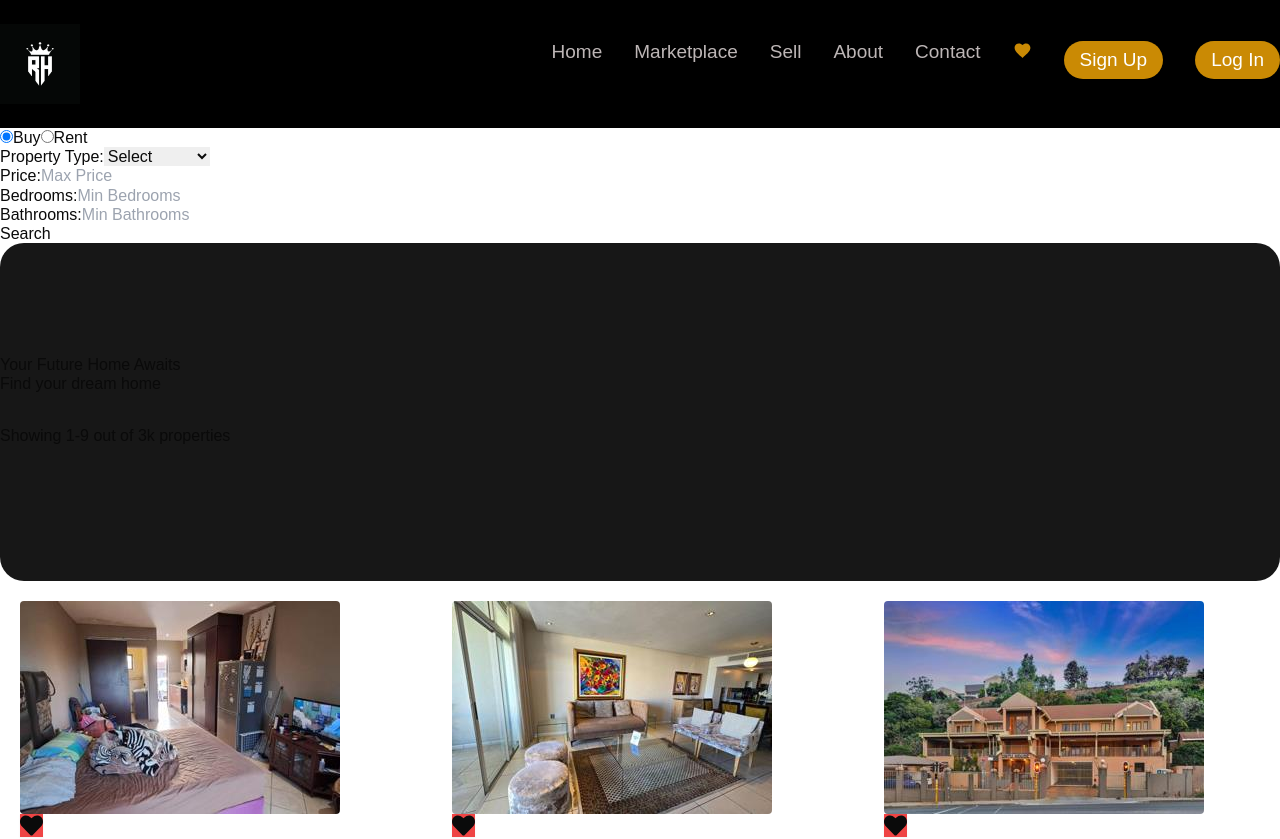
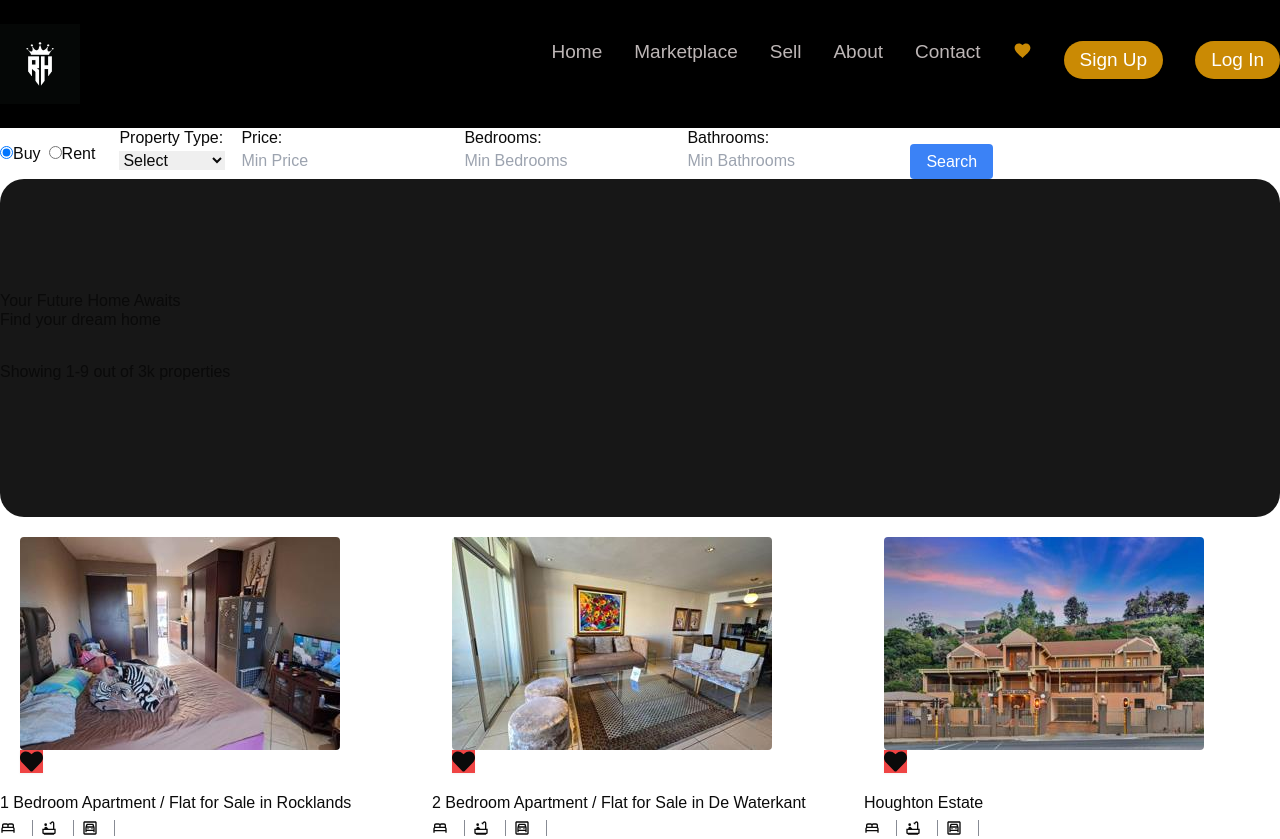
Before and after one commit to Code-Toad29/will-frontend, a React (Vite) app: page /marketplace in a window 1280 px wide. Shown: the top 839 px of the page. Built offline with nearby package versions, Linux system fonts and the light colour scheme.

Commit message:
Fixed search filters

```diff
--- a/src/components/Item.css
+++ b/src/components/Item.css
@@ -11,7 +11,7 @@
     background-color: white;
     border-radius: 12px;
     padding: 16px;
-    box-shadow: 0 2px 10px rgba(0, 0, 0, 0.1);
+    box-shadow: 0 2px 10px rgb(255, 254, 254);
     transition: transform 0.2s;
 }
 
--- a/src/components/SearchFilter.jsx
+++ b/src/components/SearchFilter.jsx
@@ -1,3 +1,190 @@
+// import React, { useState } from "react";
+
+// const SearchFilters = ({ onSearch }) => {
+//   const [type, setType] = useState("buy");
+//   const [propertyType, setPropertyType] = useState("");
+//   const [price, setPrice] = useState("");
+//   const [bedrooms, setBedrooms] = useState("");
+//   const [bathrooms, setBathrooms] = useState("");
+
+//   const handleSearch = (e) => {
+//     e.preventDefault();
+//     onSearch({ type, propertyType, price, bedrooms, bathrooms });
+//   };
+
+//   return (
+//     <form onSubmit={handleSearch}>
+//       <div>
+//         <label>
+//           <input
+//             type="radio"
+//             value="buy"
+//             checked={type === "buy"}
+//             onChange={() => setType("buy")}
+//           />
+//           Buy
+//         </label>
+//         <label>
+//           <input
+//             type="radio"
+//             value="rent"
+//             checked={type === "rent"}
+//             onChange={() => setType("rent")}
+//           />
+//           Rent
+//         </label>
+//       </div>
+
+//       <div>
+//         <label>Property Type:</label>
+//         <select
+//           value={propertyType}
+//           onChange={(e) => setPropertyType(e.target.value)}
+//         >
+//           <option value="">Select</option>
+//           <option value="apartment">Apartment</option>
+//           <option value="house">House</option>
+//           <option value="commercial">Commercial</option>
+//           <option value="land">Land</option>
+//         </select>
+//       </div>
+
+//       <div>
+//         <label>Price:</label>
+//         <input
+//           type="number"
+//           value={price}
+//           onChange={(e) => setPrice(e.target.value)}
+//           placeholder="Max Price"
+//         />
+//       </div>
+
+//       <div>
+//         <label>Bedrooms:</label>
+//         <input
+//           type="number"
+//           value={bedrooms}
+//           onChange={(e) => setBedrooms(e.target.value)}
+//           placeholder="Min Bedrooms"
+//         />
+//       </div>
+
+//       <div>
+//         <label>Bathrooms:</label>
+//         <input
+//           type="number"
+//           value={bathrooms}
+//           onChange={(e) => setBathrooms(e.target.value)}
+//           placeholder="Min Bathrooms"
+//         />
+//       </div>
+
+//       <button type="submit">Search</button>
+//     </form>
+//   );
+// };
+
+// export default SearchFilters;
+
+// 2
+
+// import React, { useState } from "react";
+
+// const SearchFilters = ({ onSearch }) => {
+//   const [type, setType] = useState("buy");
+//   const [propertyType, setPropertyType] = useState("");
+//   const [price, setPrice] = useState("");
+//   const [bedrooms, setBedrooms] = useState("");
+//   const [bathrooms, setBathrooms] = useState("");
+
+//   const handleSearch = (e) => {
+//     e.preventDefault();
+//     onSearch({ type, propertyType, price, bedrooms, bathrooms });
+//   };
+
+//   return (
+//     <form onSubmit={handleSearch} className="flex flex-col md:flex-row gap-4">
+//       <div className="flex items-center">
+//         <label className="mr-2">
+//           <input
+//             type="radio"
+//             value="buy"
+//             checked={type === "buy"}
+//             onChange={() => setType("buy")}
+//           />
+//           Buy
+//         </label>
+//         <label className="mr-2">
+//           <input
+//             type="radio"
+//             value="rent"
+//             checked={type === "rent"}
+//             onChange={() => setType("rent")}
+//           />
+//           Rent
+//         </label>
+//       </div>
+
+//       <div className="flex flex-col">
+//         <label>Property Type:</label>
+//         <select
+//           value={propertyType}
+//           onChange={(e) => setPropertyType(e.target.value)}
+//           className="mt-1"
+//         >
+//           <option value="">Select</option>
+//           <option value="apartment">Apartment</option>
+//           <option value="house">House</option>
+//           <option value="commercial">Commercial</option>
+//           <option value="land">Land</option>
+//         </select>
+//       </div>
+
+//       <div className="flex flex-col">
+//         <label>Price:</label>
+//         <input
+//           type="number"
+//           value={price}
+//           onChange={(e) => setPrice(e.target.value)}
+//           placeholder="Max Price"
+//           className="mt-1"
+//         />
+//       </div>
+
+//       <div className="flex flex-col">
+//         <label>Bedrooms:</label>
+//         <input
+//           type="number"
+//           value={bedrooms}
+//           onChange={(e) => setBedrooms(e.target.value)}
+//           placeholder="Min Bedrooms"
+//           className="mt-1"
+//         />
+//       </div>
+
+//       <div className="flex flex-col">
+//         <label>Bathrooms:</label>
+//         <input
+//           type="number"
+//           value={bathrooms}
+//           onChange={(e) => setBathrooms(e.target.value)}
+//           placeholder="Min Bathrooms"
+//           className="mt-1"
+//         />
+//       </div>
+
+//       <button
+//         type="submit"
+//         className="mt-4 px-4 py-2 bg-blue-500 text-white rounded"
+//       >
+//         Search
+//       </button>
+//     </form>
+//   );
+// };
+
+// export default SearchFilters;
+
 import React, { useState } from "react";
 
 const SearchFilters = ({ onSearch }) => {
@@ -12,10 +199,25 @@ const SearchFilters = ({ onSearch }) => {
     onSearch({ type, propertyType, price, bedrooms, bathrooms });
   };
 
+  const handlePriceChange = (e) => {
+    const value = Math.max(1, e.target.value); // Ensure price is at least 1
+    setPrice(value);
+  };
+
+  const handleBedroomsChange = (e) => {
+    const value = Math.max(0, e.target.value); // Ensure bedrooms are 0 or more
+    setBedrooms(value);
+  };
+
+  const handleBathroomsChange = (e) => {
+    const value = Math.max(0, e.target.value); // Ensure bathrooms are 0 or more
+    setBathrooms(value);
+  };
+
   return (
-    <form onSubmit={handleSearch}>
-      <div>
-        <label>
+    <form onSubmit={handleSearch} className="flex flex-col md:flex-row gap-4">
+      <div className="flex items-center">
+        <label className="mr-2">
           <input
             type="radio"
             value="buy"
@@ -24,7 +226,7 @@ const SearchFilters = ({ onSearch }) => {
           />
           Buy
         </label>
-        <label>
+        <label className="mr-2">
           <input
             type="radio"
             value="rent"
@@ -35,11 +237,12 @@ const SearchFilters = ({ onSearch }) => {
         </label>
       </div>
 
-      <div>
+      <div className="flex flex-col">
         <label>Property Type:</label>
         <select
           value={propertyType}
           onChange={(e) => setPropertyType(e.target.value)}
+          className="mt-1"
         >
           <option value="">Select</option>
           <option value="apartment">Apartment</option>
@@ -49,37 +252,48 @@ const SearchFilters = ({ onSearch }) => {
         </select>
       </div>
 
-      <div>
+      <div className="flex flex-col">
         <label>Price:</label>
         <input
           type="number"
           value={price}
-          onChange={(e) => setPrice(e.target.value)}
-          placeholder="Max Price"
+          onChange={handlePriceChange}
+          placeholder="Min Price"
+          className="mt-1"
+          min="1" // Prevents entering a value less than 1
         />
       </div>
 
-      <div>
+      <div className="flex flex-col">
         <label>Bedrooms:</label>
         <input
           type="number"
           value={bedrooms}
-          onChange={(e) => setBedrooms(e.target.value)}
+          onChange={handleBedroomsChange}
           placeholder="Min Bedrooms"
+          className="mt-1"
+          min="0" // Prevents entering a value less than 0
         />
       </div>
 
-      <div>
+      <div className="flex flex-col">
         <label>Bathrooms:</label>
         <input
           type="number"
           value={bathrooms}
-          onChange={(e) => setBathrooms(e.target.value)}
+          onChange={handleBathroomsChange}
           placeholder="Min Bathrooms"
+          className="mt-1"
+          min="0" // Prevents entering a value less than 0
         />
       </div>
 
-      <button type="submit">Search</button>
+      <button
+        type="submit"
+        className="mt-4 px-4 py-2 bg-blue-500 text-white rounded"
+      >
+        Search
+      </button>
     </form>
   );
 };
```
